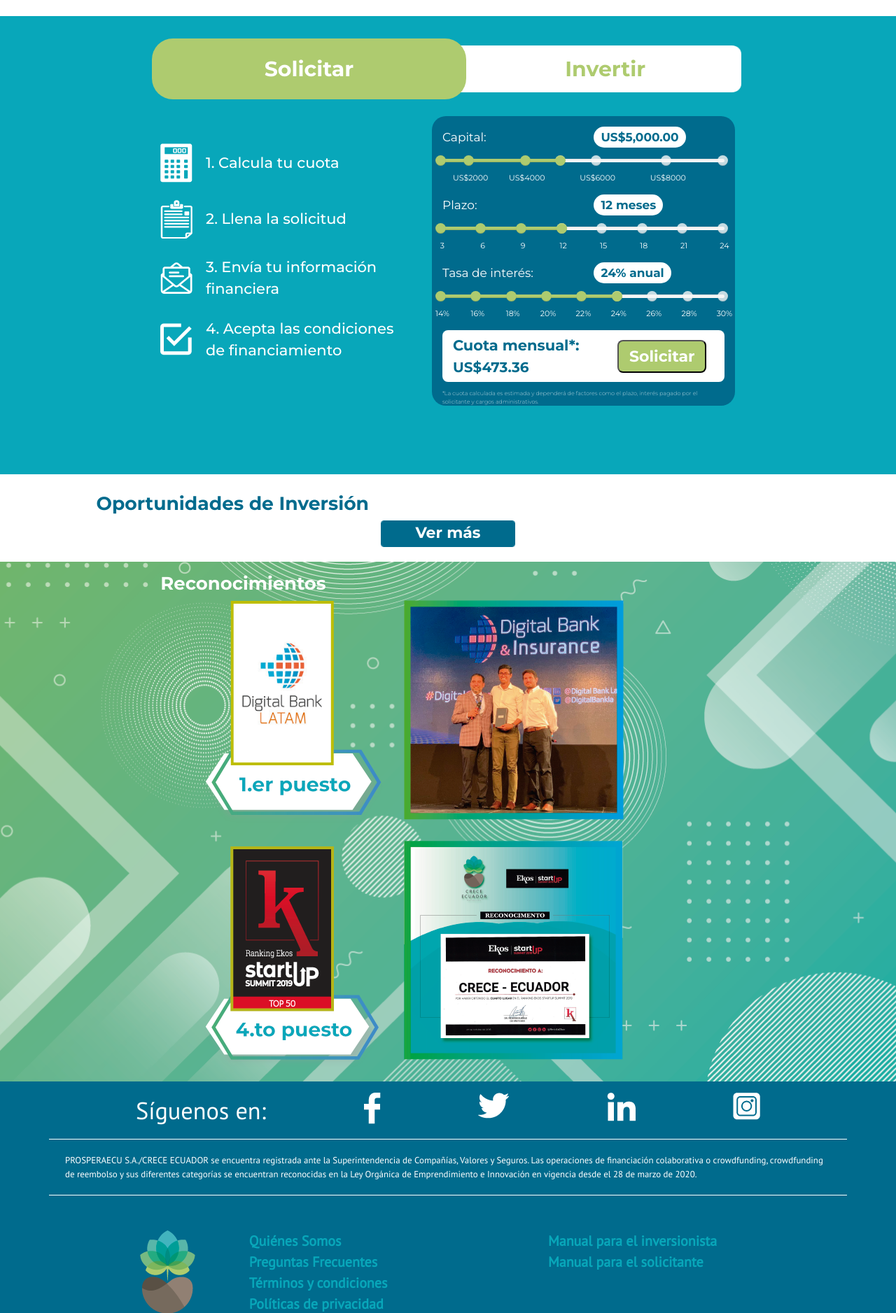
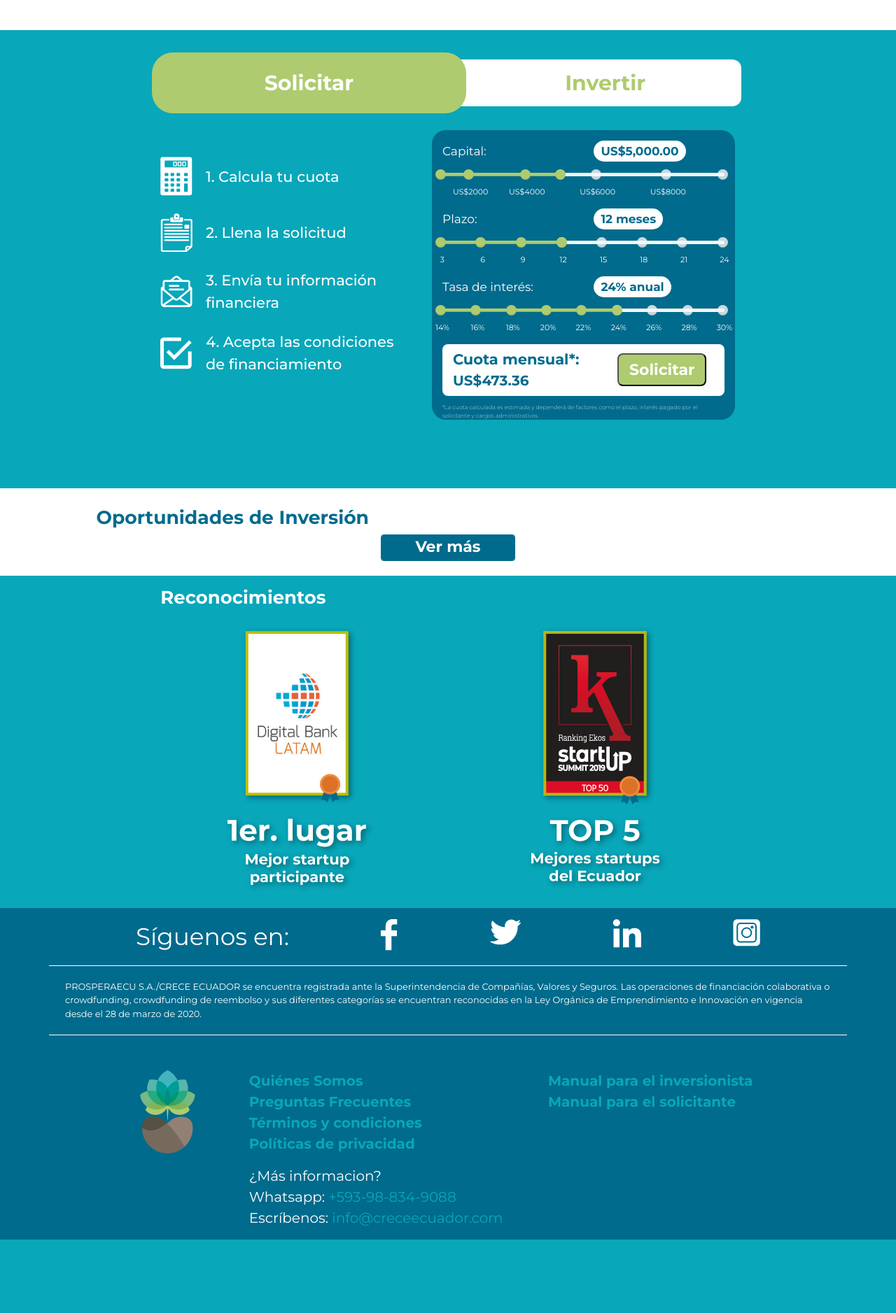
Before and after one commit to eduardouio/test, a Django app: page / in a window 1280 px wide. Shown: the part 1118-2995 px from the top of the page at 70% size. After the commit the page ends 2890 px from the top, so only its background shows below. Run offline with Django 3.2, Linux system fonts and the light colour scheme; data that the repository does not hold is empty; some libraries are stand-ins or nearby versions.

Commit message:
#75 Cambio enlace navbar, tiempo de carrusel a 3s entre imagenes, links a articulos de reconocimientos, fuente a montserrat, horizontal scroll eliminado, conocenos iconos cambiados (#78)

```diff
--- a/creceEcuador/creceEcuador/static/css/base.css
+++ b/creceEcuador/creceEcuador/static/css/base.css
@@ -2,10 +2,16 @@
     margin: 0;
     padding: 16px;
     color: #ffffff;
-    font-family: 'Montserrat', sans-serif;
+
 }
+
+html{
+  overflow-x: hidden;
+}
+
 * {
   box-sizing: border-box;
+  font-family: 'Montserrat', sans-serif;
 }
 
 main{
@@ -70,7 +76,7 @@
 
 .crece-header-nav{
   margin: auto;
-  font-size: 17.75px;
+  font-size: 17px;
   font-weight: 200;
 }
 
@@ -131,10 +137,14 @@
 }
 
 
+@media screen and (max-width: 1366px){
+  .crece-header-nav{
+    font-size: 15.9px !important;
+  }
+}
 
-
-/*Dispositivos mayores a 992px*/
-@media screen and (min-width: 992px) {
+/*Dispositivos mayores a 1200px*/
+@media screen and (min-width: 1200px) {
 
   /*Header*/
   .navbar{
@@ -201,8 +211,8 @@
 
 }
 
-/*Dispositivos como tablets o menores de 992 y mayores a 600*/
-@media screen and (max-width: 991px){
+/*Dispositivos como tablets o menores de 1199 y mayores a 600*/
+@media screen and (max-width: 1199px){
 
   /*Header*/
   .crece-header-nav{
--- a/creceEcuador/creceEcuador/static/css/calculadora.css
+++ b/creceEcuador/creceEcuador/static/css/calculadora.css
@@ -312,7 +312,6 @@
   min-height: var(--calculadora-altura-min-height);
   color: #ffffff;
   font-size: 15pt;
-
   border-radius: var(--bordes-calculadora-border-radius);
 }
 
--- a/creceEcuador/creceEcuador/static/css/nosotros.css
+++ b/creceEcuador/creceEcuador/static/css/nosotros.css
@@ -20,7 +20,7 @@
     margin: 10px 0px 40px 10px;
 }
 .crece-nosotros-pilares-imagen img{
-    width: 45px;
+    width: 75px;
     height: auto;
     margin-left: auto;
     margin-right: auto;
@@ -28,9 +28,8 @@
 }
 
 .crece-nosotros-pilares-separador {
-    color: black;
     font-weight: 700;
-    background-color: #8EB445;
+    color: #005B7A;
     padding-top: 0px;
     padding-bottom: 0px;
     margin: 15px 0px;
--- a/creceEcuador/creceEcuador/static/css/styles.css
+++ b/creceEcuador/creceEcuador/static/css/styles.css
@@ -372,8 +372,7 @@
 
 /*Reconocimientos*/
 .crece-reconocimientos {
-  background-image: url('../assets/fondo_reconocimientos2.png');
-  height: 500px;
+  background-color: #08A7BA;
   background-position: center;
   background-size: cover;
   background-repeat:no-repeat;
@@ -395,6 +394,13 @@
   box-sizing: unset;
 }
 
+.crece-reconocimientos-vista h2{
+  padding-bottom: 15px;
+}
+
+.crece-reconocimientos-vista-mobile h2{
+  padding: 15px 15px 0px 0px;
+}
 
 
 /*Dispositivos mayores a 992px*/
@@ -610,13 +616,17 @@
   .crece-reconocimientos-vista-mobile{
     display: block;
   }
+
   .crece-reconocimientos img{
-    height: 150px;
+    width: 80%;
+    height: auto;
+    display: block;
     margin: auto;
   }
 
   .crece-reconocimientos-vista-mobile div:not(:first-child){
     margin-top: 45px;
+    padding-bottom: 27px;
   }
 
 }
--- a/creceEcuador/creceEcuador/static/js/general.js
+++ b/creceEcuador/creceEcuador/static/js/general.js
@@ -49,6 +49,11 @@
 
   cargar_carrusel();
   obtenerOportunidadesInversion(indice_opcion_actual, CANTIDAD_OPCIONES_MOSTRADAS);
+  $.each( $('*'), function() {
+    if( $(this).width() > $('body').width()) {
+        console.log("Wide Element: ", $(this), "Width: ", $(this).width());
+    }
+});
 
 });
 
@@ -64,7 +69,7 @@
       slidesToShow: 1,
       slidesToScroll: 1,
       autoplay: true,
-      autoplaySpeed: 5000,
+      autoplaySpeed: 3000,
       fade: true,
 
 
@@ -79,7 +84,7 @@
       slidesToShow: 1,
       slidesToScroll: 1,
       autoplay: true,
-      autoplaySpeed: 5000,
+      autoplaySpeed: 3000,
       fade: true,
 
       // the magic
--- a/creceEcuador/creceEcuador/templates/index.html
+++ b/creceEcuador/creceEcuador/templates/index.html
@@ -44,7 +44,7 @@
                               </div>
                               <div class="row justify-content-center crece-main-mensaje-imagenes-movil">
                                 <div>
-                                    <img src="{% static 'assets/inversionistas_crece_solicitantes_movil.png' %}">
+                                    <img src="{% static 'assets/inversionistas_crece_solicitantes.png' %}">
                                 </div>
                               </div>
                       </div>
@@ -498,15 +498,27 @@
                      <div class="container crece-reconocimientos-vista col-lg-8">
                         <h2 class="crece-reconocimientos-vista-titulo">Reconocimientos</h2>
                         <div class="justify-content-center row">
-                          <div class="row">
-                              <div class="col-sm-4 col-lg-4 reconocimiento-col1">
-                                <div><img class="img-responsive" src="{% static 'assets/1er_digital.png' %}"></div>
-                                <div><img class="img-responsive" src="{% static 'assets/4to_ekos.png' %}"></div>
+                          <div class="col-12">
+                            <div class="row justify-content-center">
+                              <div class="col-6">
+                                <div class="row justify-content-center">
+                                    <div>
+                                      <a target="_blank" rel="noopener noreferrer" href="http://www.digitalbankla.com/noticias/crece-ecuador-es-la-startup-ganadora-del-digital-guayaquil/">
+                                        <img class="img-responsive" src="{% static 'assets/Premio_DB.png' %}">
+                                      </a>
+                                    </div>
+                                </div>
                               </div>
-                              <div class="col-sm-4 col-lg reconocimiento-col2">
-                                <div><img class="img-responsive" src="{% static 'assets/foto_reconocimiento_1.png' %}"></div>
-                                <div><img class="img-responsive" src="{% static 'assets/foto_reconocimiento_2.png' %}"></div>
+                              <div class="col-6">
+                                <div class="row justify-content-center">
+                                    <div>
+                                      <a target="_blank" rel="noopener noreferrer" href="https://www.ekosnegocios.com/articulo/el-startup-summit-fue-el-evento-que-promovio-el-desarrollo-del-ecosistema-emprendedor-del-pais">
+                                        <img class="img-responsive" src="{% static 'assets/Premio_Ekos.png' %}">
+                                      </a>
+                                    </div>
+                                </div>
                               </div>
+                            </div>
                           </div>
                         </div>
 
@@ -514,15 +526,29 @@
                     </div>
 
                     <div class="container crece-reconocimientos-vista-mobile">
-                        <h2>Reconocimientos</h2>
-                        <div class="row">
-                              <img class="img-responsive" src="{% static 'assets/1er_digital.png' %}">
-                              <img class="img-responsive" src="{% static 'assets/foto_reconocimiento_1.png' %}">
-                        </div>
-                        <div class="row">
-                          <img class="img-responsive" src="{% static 'assets/4to_ekos.png' %}">
-                          <img class="img-responsive" src="{% static 'assets/foto_reconocimiento_2.png' %}">
-                        </div>
+                        <h2 class="crece-reconocimientos-vista-titulo">Reconocimientos</h2>
+                        <div class="justify-content-center row">
+                            <div class="col-12">
+                              <div class="row justify-content-center">
+                                <div class="col-12">
+                                  <div class="row justify-content-center">
+                                        <a target="_blank" rel="noopener noreferrer" href="http://www.digitalbankla.com/noticias/crece-ecuador-es-la-startup-ganadora-del-digital-guayaquil/">
+                                          <img class="img-responsive" src="{% static 'assets/Premio_DB.png' %}">
+                                        </a>
+                                  </div>
+                                </div>
+                                <div class="col-12">
+                                  <div class="row justify-content-center">
+                                      <div>
+                                        <a target="_blank" rel="noopener noreferrer" href="https://www.ekosnegocios.com/articulo/el-startup-summit-fue-el-evento-que-promovio-el-desarrollo-del-ecosistema-emprendedor-del-pais">
+                                          <img class="img-responsive" src="{% static 'assets/Premio_Ekos.png' %}">
+                                        </a>
+                                      </div>
+                                  </div>
+                                </div>
+                              </div>
+                            </div>
+                          </div>
 
 
                     </div>
--- a/creceEcuador/creceEcuador/templates/template_base.html
+++ b/creceEcuador/creceEcuador/templates/template_base.html
@@ -27,9 +27,9 @@
             <main>
                 <header id="crece-header" class="crece-header">
 
-                    <div class="container crece-header-contenido col-lg-10" id="crece-header-id">
+                    <div class="container crece-header-contenido col-xl-10" id="crece-header-id">
                       <div class="row">
-                        <div class="col col-lg-4">
+                        <div class="col col-xl-4">
                           <a class="logo navbar-brand" href="/">
                               <div class="logo_container d-flex flex-row align-items-start justify-content-start">
                                 <div class="img-responsive"><img src="{% static 'assets/logo_color.png' %}"></div>
@@ -43,7 +43,7 @@
                         </div>
 
 
-                          <div class="crece-header-nav col-lg-8" >
+                          <div class="crece-header-nav col-xl-8" >
                             <nav class="navbar navbar-expand-sm">
                               <ul class="navbar-nav">
                                 <li class="nav-item">
@@ -56,7 +56,7 @@
                                   <a class="nav-link" href="/lista_solicitudes">Invierte</a>
                                 </li>
                                 <li class="nav-item">
-                                  <a class="nav-link" href="#">Contáctanos</a>
+                                  <a class="nav-link" href="/faq">Preguntas Frecuentes</a>
                                 </li>
                                 <div>
                                   <li class="nav-item">
```
Also changed, not shown: creceEcuador/creceEcuador/templates/nosotros.html (+4 -4 lines), creceEcuador/creceEcuador/static/assets/Confianza.png (added), creceEcuador/creceEcuador/static/assets/Confianza@2x.png (added), creceEcuador/creceEcuador/static/assets/Inclusion.png (added), creceEcuador/creceEcuador/static/assets/Inclusion@2x.png (added), creceEcuador/creceEcuador/static/assets/Innovacion.png (added), creceEcuador/creceEcuador/static/assets/Innovacion@2x.png (added), creceEcuador/creceEcuador/static/assets/Premio_DB.png (added), creceEcuador/creceEcuador/static/assets/Premio_Ekos.png (added), creceEcuador/creceEcuador/static/assets/Transparencia.png (added), creceEcuador/creceEcuador/static/assets/Transparencia@2x.png (added).
